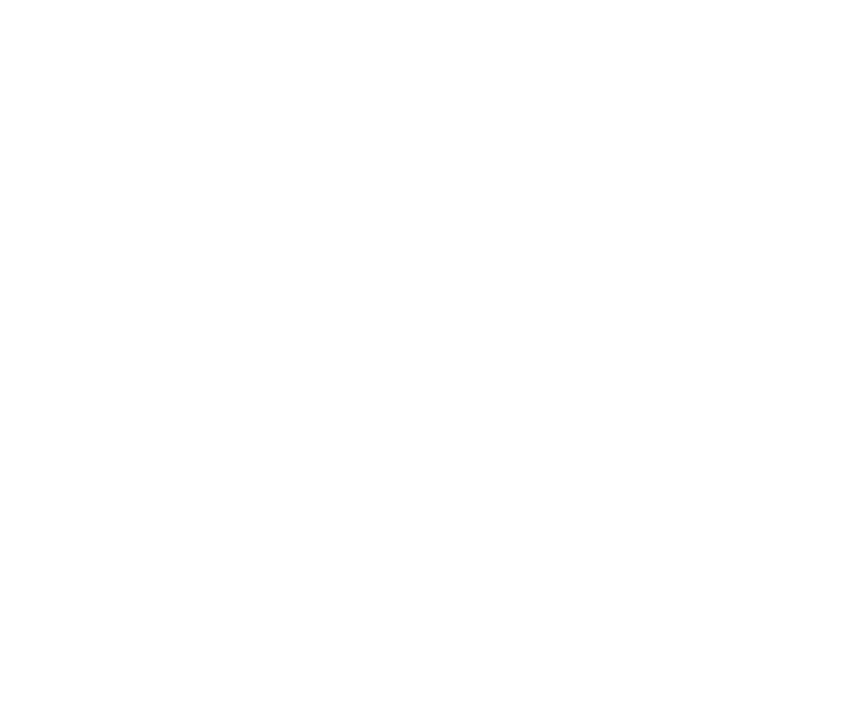
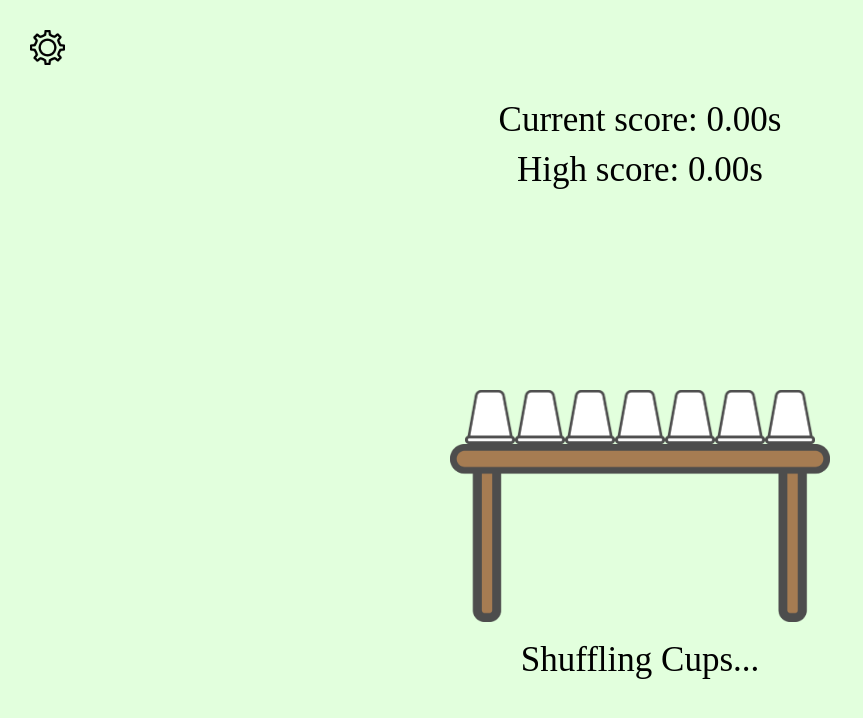
Before and after one commit to uzziel1/cup-game, a plain HTML site: page html/testing.html in a window 1280 px wide. Shown: the whole page, without its empty margins (0-863 px from the left). Drawn offline with Linux system fonts and the light colour scheme; a web font is replaced by a local one.

Commit message:
Imported loading page

```diff
--- a/css/index.css
+++ b/css/index.css
@@ -15,7 +15,8 @@ body {
   width: 370px;
 }
 
-.high-score {
+.high-score,
+.current-score {
   display: flex;
   justify-content: center;
   font-size: 35px;
@@ -43,7 +44,10 @@ body {
 
 .play {
   font-size: 35px;
-  display: flex;
-  justify-content: center;
-  margin-top: 100px;
+  width: 500px;
+  position: absolute;
+  text-align: center;
+  bottom: 15vh;
+  left: 50%;
+  transform: translateX(-50%);
 }
--- /dev/null
+++ b/css/loading.css
@@ -0,0 +1,30 @@
+.scores {
+  margin-top: 100px;
+}
+
+.game-high-score,
+.game-current-score {
+  display: flex;
+  justify-content: center;
+  font-size: 35px;
+
+  margin-top: 10px;
+}
+.table-group {
+  margin-top: 200px;
+}
+.table {
+  display: flex;
+  justify-content: center;
+}
+.table img {
+  width: 380px;
+}
+
+.cups {
+  display: flex;
+  justify-content: center;
+}
+.cups img {
+  width: 50px;
+}
--- a/html/index.html
+++ b/html/index.html
@@ -13,6 +13,7 @@
       rel="stylesheet"
     />
     <link rel="stylesheet" href="../css/index.css" />
+    <link rel="stylesheet" href="../css/loading.css" />
   </head>
   <body>
     <div class="main"></div>
--- a/html/testing.html
+++ b/html/testing.html
@@ -0,0 +1,43 @@
+<!DOCTYPE html>
+<html lang="en">
+  <head>
+    <meta charset="UTF-8" />
+    <meta name="viewport" content="width=device-width, initial-scale=1.0" />
+    <title>Gabi's Cup Game</title>
+    <link rel="icon" href="../imgs/cup-game-icon.png" />
+
+    <link rel="preconnect" href="https://fonts.googleapis.com" />
+    <link rel="preconnect" href="https://fonts.gstatic.com" crossorigin />
+    <link
+      href="https://fonts.googleapis.com/css2?family=Hubballi&display=swap"
+      rel="stylesheet"
+    />
+    <link rel="stylesheet" href="../css/index.css" />
+    <link rel="stylesheet" href="../css/loading.css" />
+  </head>
+  <body>
+    <div class="main">
+      <div class="scores">
+        <div class="game-current-score">Current score: 0.00s</div>
+        <div class="game-high-score">High score: 0.00s</div>
+      </div>
+
+      <div class="settings-cog"><img src="../imgs/Settings-cog.png" /></div>
+
+      <div class="table-group">
+        <div class="cups">
+          <img src="../imgs/white-cup.png" />
+          <img src="../imgs/white-cup.png" />
+          <img src="../imgs/white-cup.png" />
+          <img src="../imgs/white-cup.png" />
+          <img src="../imgs/white-cup.png" />
+          <img src="../imgs/white-cup.png" />
+          <img src="../imgs/white-cup.png" />
+        </div>
+        <div class="table"><img src="../imgs/table.png" /></div>
+      </div>
+
+      <div class="play">Shuffling Cups...</div>
+    </div>
+  </body>
+</html>
```
Also changed, not shown: js/homepage.js (+27 -1 lines), imgs/blue-cup.png (added), imgs/green-cup.png (added), imgs/loading-table.png (added), imgs/orange-cup.png (added), imgs/pink-cup.png (added), imgs/purple-cup.png (added), imgs/red-cup.png (added), imgs/table.png (added), imgs/white-cup.png (added), imgs/yellow-cup.png (added).
